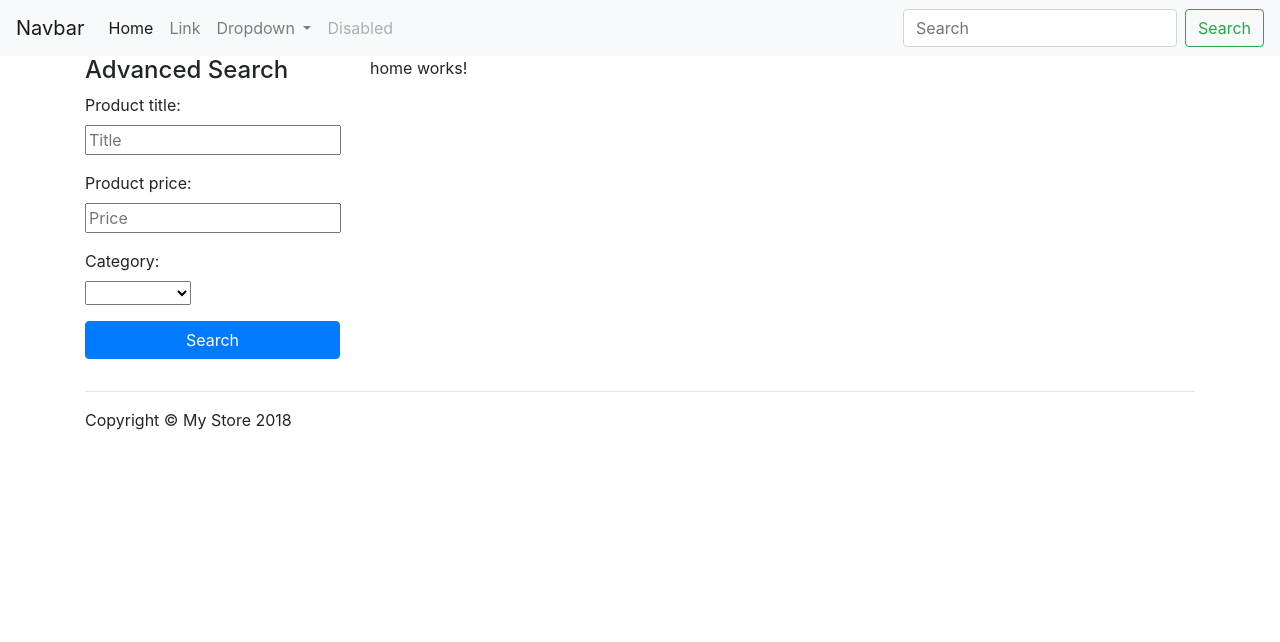
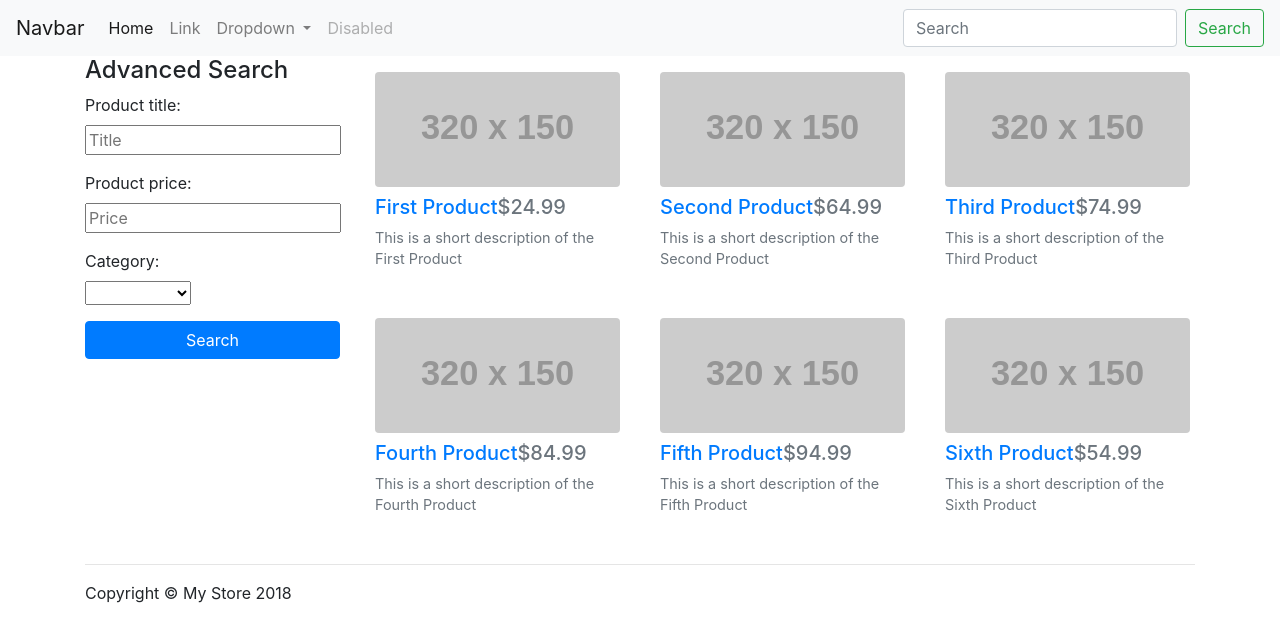
Before and after one commit to FoxGeoff/myStore, an Angular app: page / in a window 1280 px wide. Shown: the top 642 px of the page. Built offline with nearby package versions, Linux system fonts and the light colour scheme.

Commit message:
Add Home component code, html and css

```diff
--- a/src/app/home/home.component.html
+++ b/src/app/home/home.component.html
@@ -1,3 +1,5 @@
-<p>
-  home works!
-</p>
+<div class="row">
+  <div *ngFor="let product of products" class="col-sm-4 col-lg-4 col-md-4">
+    <app-product-item [product]="product"></app-product-item>
+  </div>
+</div>
--- a/src/app/home/home.component.ts
+++ b/src/app/home/home.component.ts
@@ -1,4 +1,6 @@
 import { Component, OnInit } from '@angular/core';
+import { Product } from '../shared/product';
+import { ProductService } from '../shared/product.service';
 
 @Component({
   selector: 'app-home',
@@ -7,9 +9,10 @@ import { Component, OnInit } from '@angular/core';
 })
 export class HomeComponent implements OnInit {
 
-  constructor() { }
+  products: Product[] = [];
+  constructor(private productService: ProductService) { }
 
   ngOnInit() {
+    this.products = this.productService.getProducts();
   }
-
 }
```
Also changed, not shown: 1 other file (tests, documents, lock files or other folders).
